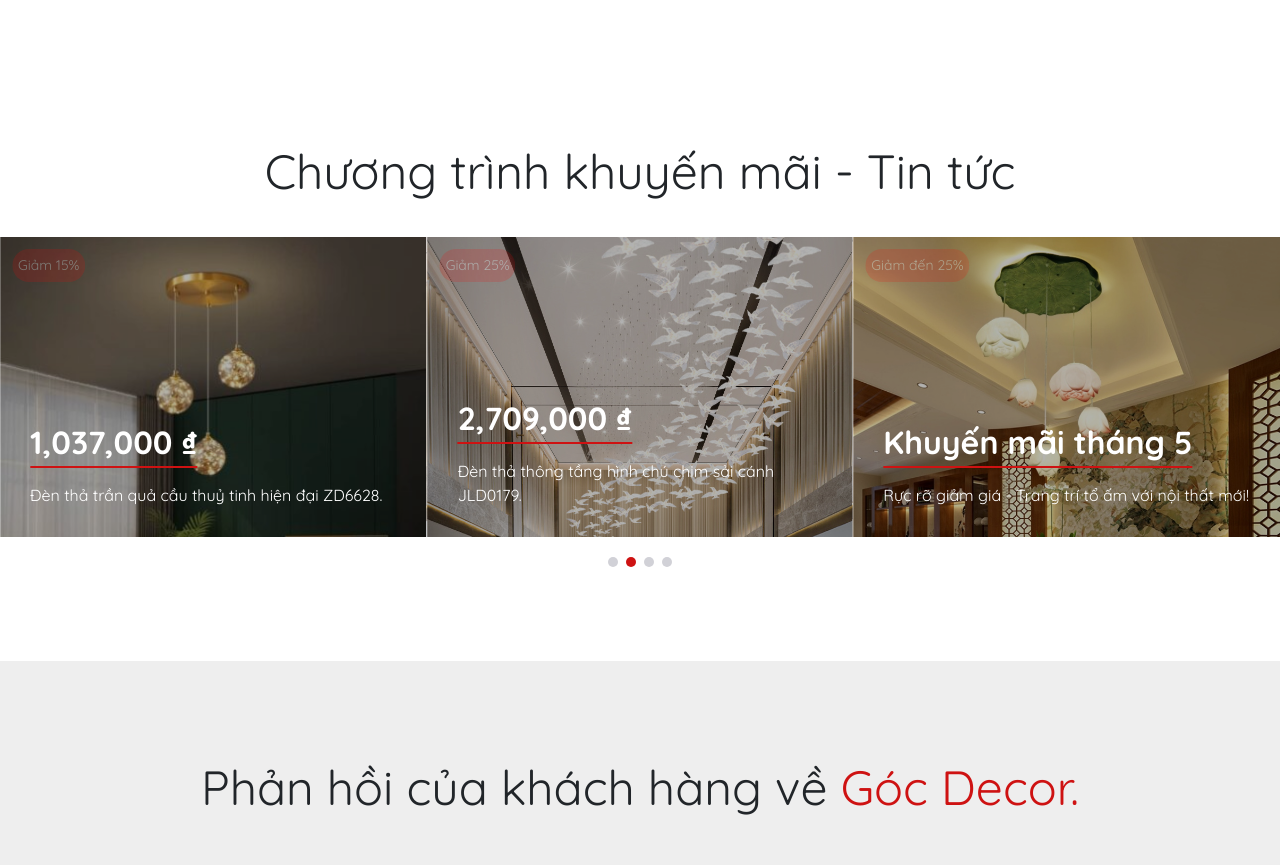
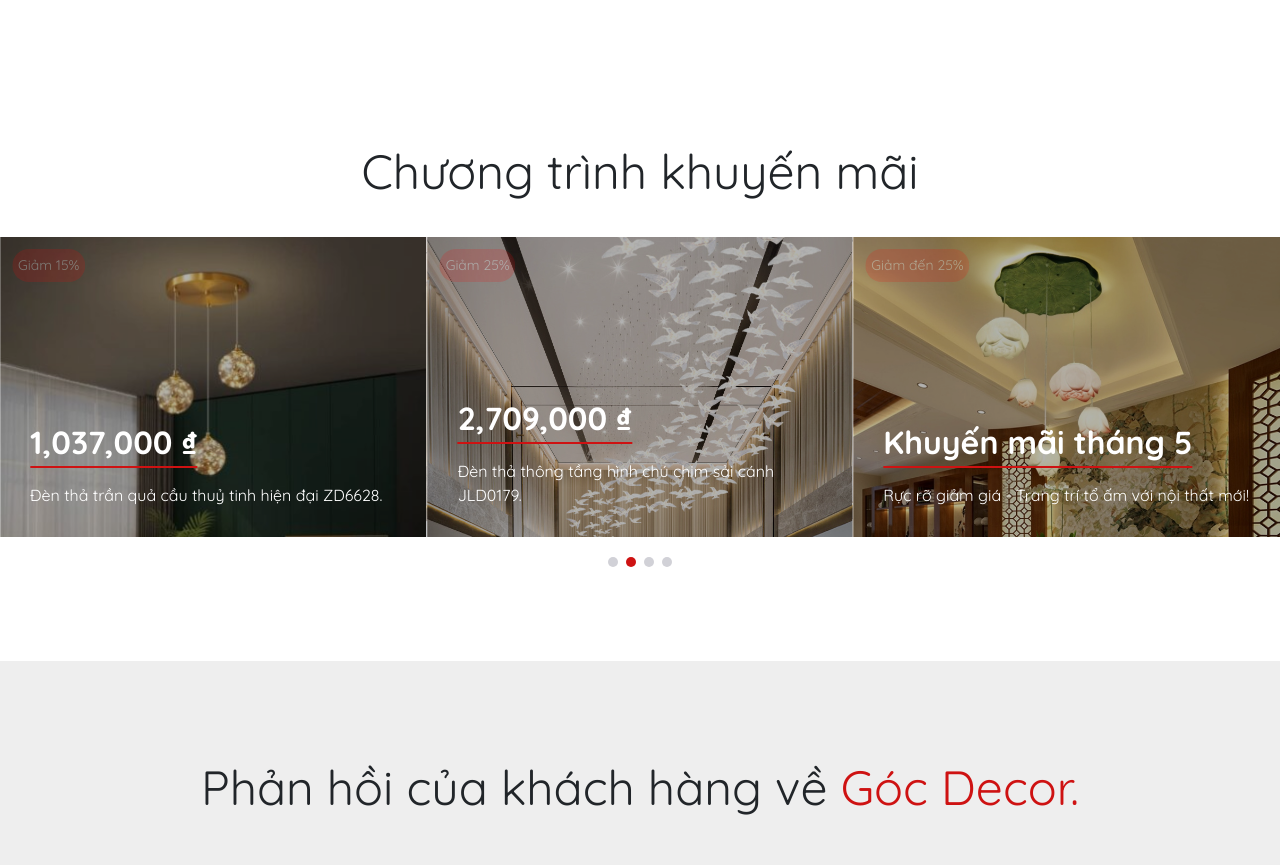
Before and after one commit to four787772/GocDecor, a plain HTML site: page index.html in a window 1280 px wide. Shown: the part 1900-2765 px from the top of the page. Drawn offline with Linux system fonts and the light colour scheme.

Commit message:
Update index.html

```diff
--- a/index.html
+++ b/index.html
@@ -1139,7 +1139,7 @@
       <div class="container-fluid" data-aos="fade-up">
 
         <div class="section-header">
-          <p>Chương trình khuyến mãi - Tin tức</p>
+          <p>Chương trình khuyến mãi</p>
         </div>
 
         <div class="slides-3 swiper" data-aos="fade-up" data-aos-delay="100">
```
